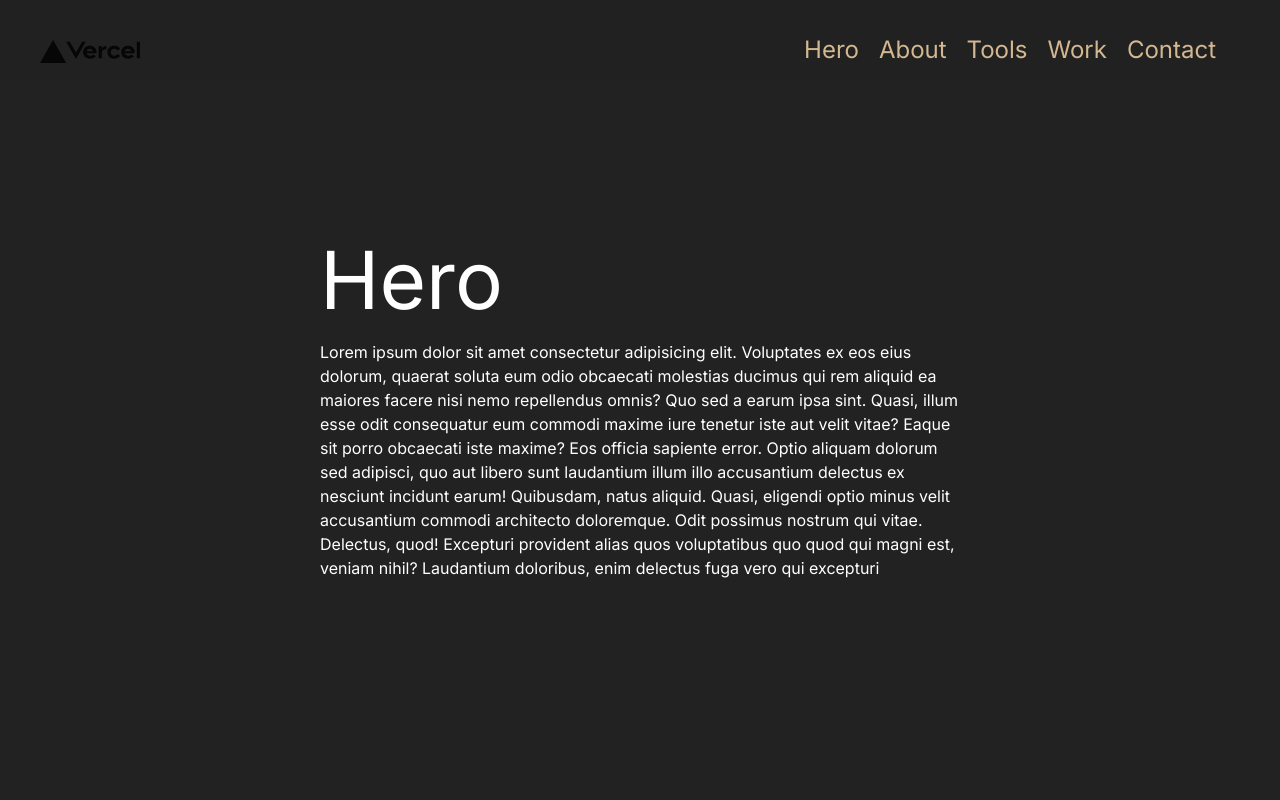
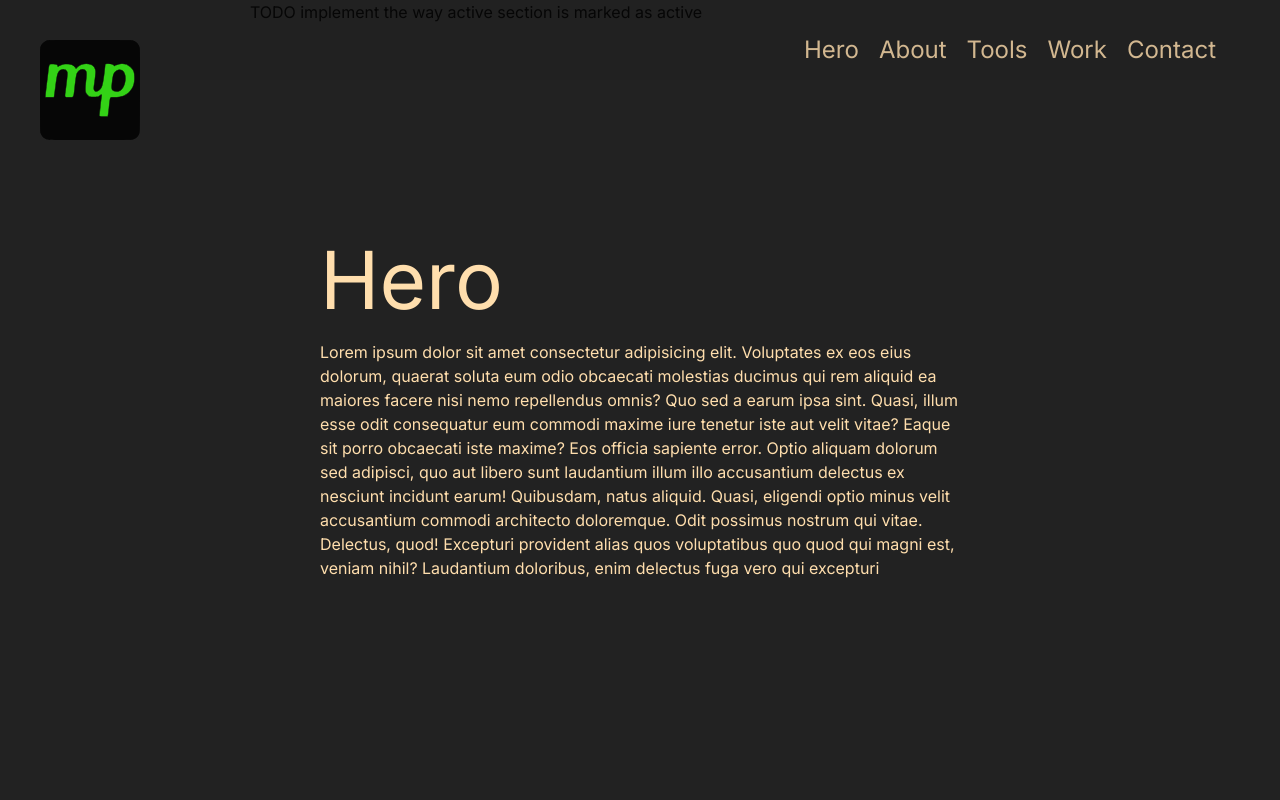
Before and after one commit to mariopolchert/nextjs-tailwind-experimenting, a Next.js app: page / in a window 1280 px wide. Shown: the top 800 px of the page. Built offline with nearby package versions, Linux system fonts and the light colour scheme.

Commit message:
added logo, created basic code for the mobile menu

```diff
--- a/app/components/Hero.jsx
+++ b/app/components/Hero.jsx
@@ -1,7 +1,7 @@
 const Hero = () => {
     return (
         <div name="hero" id="hero" className="hero-container h-screen w-screen">
-            <div className="hero-content bg-darkText h-full w-full flex flex-col items-center justify-center text-white">
+            <div className="hero-content bg-darkText h-full w-full flex flex-col items-center justify-center text-lightText">
                 <div className="intro w-1/2">
                     <h1 className="text-[5rem]">Hero</h1>
                     Lorem ipsum dolor sit amet consectetur adipisicing elit.
--- a/app/components/Navbar.jsx
+++ b/app/components/Navbar.jsx
@@ -1,57 +1,117 @@
 import Image from "next/image";
 
 const Navbar = () => {
-    // $('a').click(function(){
-    //     $('html, body').animate({
-    //         scrollTop: $( $(this).attr('href') ).offset().top
-    //     }, 500);
-    //     return false;
-    // });
-
     return (
-        <div className="navbar-container fixed bg-darkText h-[10vh] w-screen flex justify-between align-middle opacity-80 ">
+        <nav>
+            {/* Mobile navigation */}
+            <div className="md:hidden flex fixed navbar-container  bg-darkText h-[10vh] w-screen justify-between align-middle opacity-80 ">
                 <div className="logo p-10">
                     <a
                         className="cursor-pointer"
                         href="#"
-                    target="_top"
                         rel="noopener noreferrer"
                     >
                         <Image
-                        src="/vercel.svg"
-                        alt="Vercel Logo"
-                        className="dark:invert"
+                            src="/logo_green.svg"
+                            alt="Mario Polchert - MP Logo"
+                            className=""
                             width={100}
                             height={24}
                         />
                     </a>
                 </div>
+                TODO implement the way active section is marked as active
                 <div className="menu">
-                <ul className="links-container flex p-8 pr-16 space-x-5 text-[1.5rem] cursor-pointer text-lightText">
-                    <a href="#hero">
-                        <li>Hero</li>
+                    <ul className="links-container flex p-8 pr-16 space-x-5 text-[1.5rem] cursor-pointer text-lightText ">
+                        <a
+                            href="#hero"
+                            className="hover:text-accent duration-500"
+                        >
+                            <li className="">Hero</li>
                         </a>
-                    <a href="#about">
-                        <li>About</li>
+                        <a
+                            href="#about"
+                            className="hover:text-accent duration-500"
+                        >
+                            <li className="">About</li>
                         </a>
-                    <a href="#tools">
-                        <li>Tools</li>
+                        <a
+                            href="#tools"
+                            className="hover:text-accent duration-500"
+                        >
+                            <li className="">Tools</li>
                         </a>
-                    <a href="#work">
-                        <li>Work</li>
+                        <a
+                            href="#work"
+                            className="hover:text-accent duration-500"
+                        >
+                            <li className="">Work</li>
                         </a>
-                    <a href="#contact">
-                        <li>Contact</li>
+                        <a
+                            href="#contact"
+                            className="hover:text-accent duration-500"
+                        >
+                            <li className="">Contact</li>
                         </a>
-                    {/* <a
-                        href="#contact"
-                        className="transform transition-all duration-700"
-                    >
-                        <li>Contact</li>
-                    </a> */}
                     </ul>
                 </div>
             </div>
+            {/* End of Mobile navigation */}
+            {/* Desktop navigation */}
+            <div className="hidden md:flex fixed navbar-container  bg-darkText h-[10vh] w-screen justify-between align-middle opacity-80 ">
+                <div className="logo p-10">
+                    <a
+                        className="cursor-pointer"
+                        href="#"
+                        rel="noopener noreferrer"
+                    >
+                        <Image
+                            src="/logo_green.svg"
+                            alt="Mario Polchert - MP Logo"
+                            className=""
+                            width={100}
+                            height={24}
+                        />
+                    </a>
+                </div>
+                TODO implement the way active section is marked as active
+                <div className="menu">
+                    <ul className="links-container flex p-8 pr-16 space-x-5 text-[1.5rem] cursor-pointer text-lightText ">
+                        <a
+                            href="#hero"
+                            className="hover:text-accent duration-500"
+                        >
+                            <li className="">Hero</li>
+                        </a>
+                        <a
+                            href="#about"
+                            className="hover:text-accent duration-500"
+                        >
+                            <li className="">About</li>
+                        </a>
+                        <a
+                            href="#tools"
+                            className="hover:text-accent duration-500"
+                        >
+                            <li className="">Tools</li>
+                        </a>
+                        <a
+                            href="#work"
+                            className="hover:text-accent duration-500"
+                        >
+                            <li className="">Work</li>
+                        </a>
+                        <a
+                            href="#contact"
+                            className="hover:text-accent duration-500"
+                        >
+                            <li className="">Contact</li>
+                        </a>
+                    </ul>
+                </div>
+            </div>
+            {/* End of Desktop navigation */}
+        </nav>
     );
 };
 
--- a/app/globals.css
+++ b/app/globals.css
@@ -1,6 +1,11 @@
 @tailwind base;
 @tailwind components;
 @tailwind utilities;
+
+/* @import url('https://fonts.googleapis.com/css2?family=Raleway:wght@300;400;500;600;700;800;900&display=swap'); */
+
+@import url('https://fonts.googleapis.com/css2?family=Edu+NSW+ACT+Foundation:wght@400;500;600;700&family=Ruda:wght@400;500;600;700;800;900&display=swap');
+
 
 :root {
   --foreground-rgb: 0, 0, 0;
@@ -13,6 +18,12 @@
     --foreground-rgb: 255, 255, 255;
     --background-start-rgb: 0, 0, 0;
     --background-end-rgb: 0, 0, 0;
+  }
+}
+
+@layer base {
+  body {
+    @apply font-[Ruda];
   }
 }
 
--- a/app/layout.js
+++ b/app/layout.js
@@ -1,17 +1,21 @@
-import './globals.css'
-import { Inter } from 'next/font/google'
+import Navbar from "./components/Navbar";
+import "./globals.css";
+import { Inter } from "next/font/google";
 
-const inter = Inter({ subsets: ['latin'] })
+const inter = Inter({ subsets: ["latin"] });
 
 export const metadata = {
-  title: 'Create Next App',
-  description: 'Generated by create next app',
-}
+    title: "Create Next App",
+    description: "Generated by create next app",
+};
 
 export default function RootLayout({ children }) {
-  return (
-    <html lang="en">
-      <body className={inter.className}>{children}</body>
-    </html>
-  )
+    return (
+        <html lang="en">
+            <body className={inter.className}>
+                <Navbar />
+                {children}
+            </body>
+        </html>
+    );
 }
--- a/app/page.js
+++ b/app/page.js
@@ -7,8 +7,7 @@ import Work from "./components/Work";
 
 export default function Home() {
     return (
-        <main className="flex min-h-screen flex-col items-center justify-between overflow-hidden scroll-smooth">
-            <Navbar />
+        <main className="flex min-h-screen flex-col items-center justify-between overflow-hidden">
             <Hero />
             <About />
             <Tools />
```
Also changed, not shown: public/logo_green.svg (added). Lines whose indentation alone changed are shown as unchanged.
